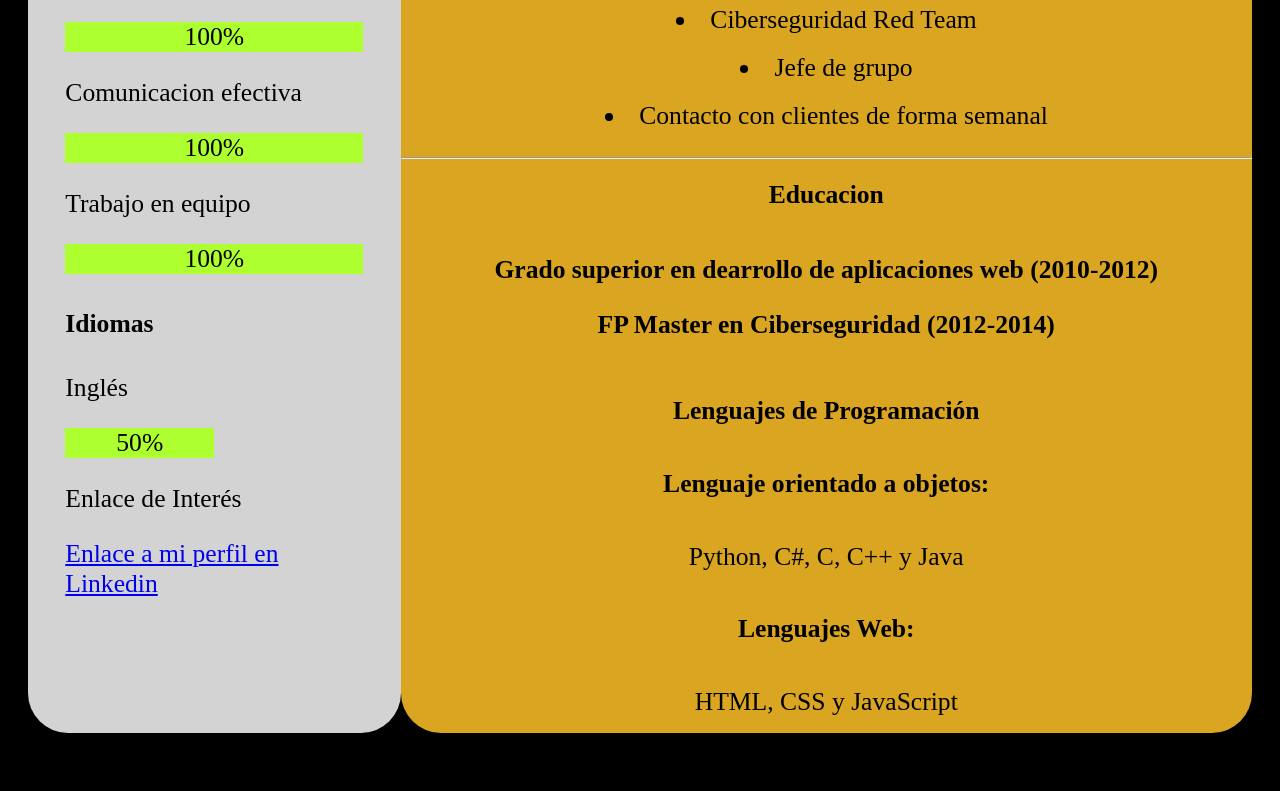
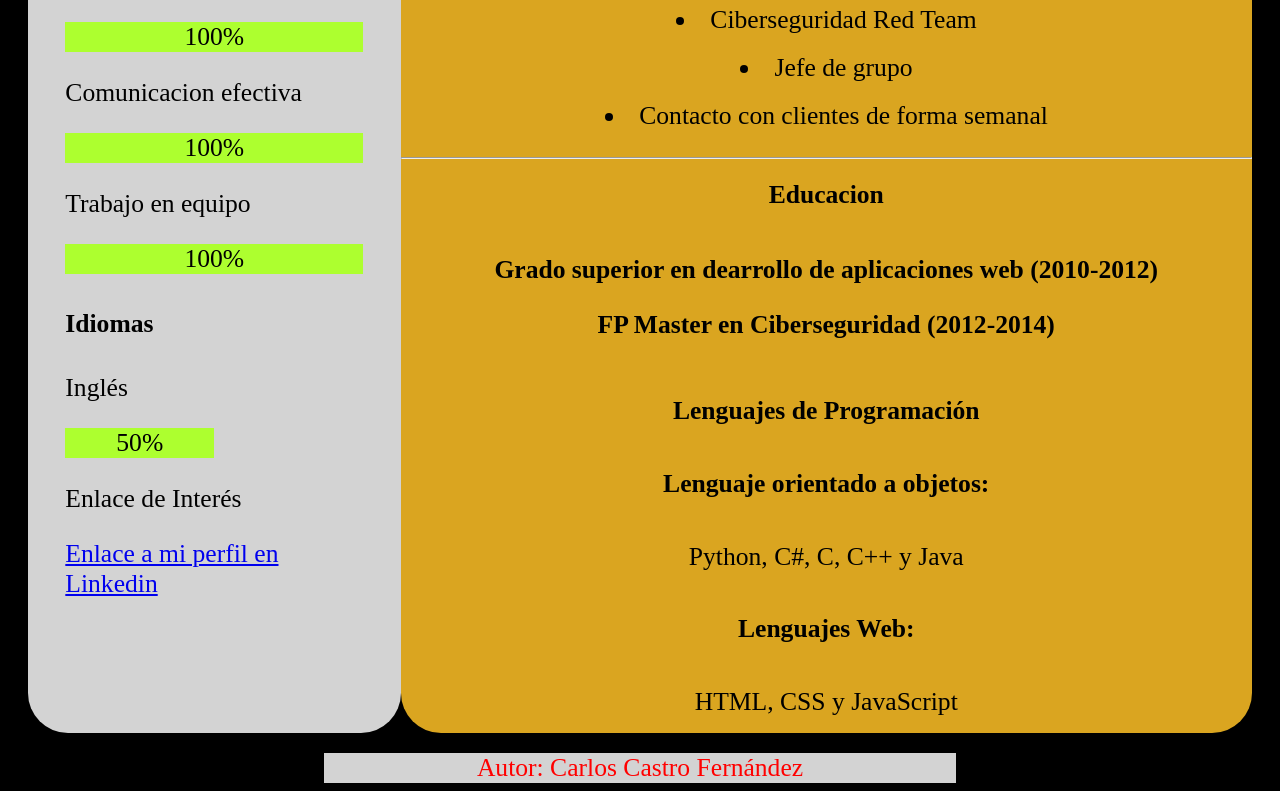
Before and after one commit to CarlosCastroFernandez/NuevaVersionCV, a plain HTML site: page nuevaVersionCV/index.html in a window 1280 px wide. Shown: the part 1043-1834 px from the top of the page. Before the commit the page ends 1796 px from the top, so only its background shows below. Drawn offline with Linux system fonts and the light colour scheme.

Commit message:
actualizacion

```diff
--- a/nuevaVersionCV/index.css
+++ b/nuevaVersionCV/index.css
@@ -66,6 +66,14 @@ h3 {
     border-radius: var(--forma-borde);
     width:100%;
 }
+footer{
+    color:red;
+    text-align:center;
+    font-size:var(--forma-letras);
+    background-color:var(--color-fondo-caja2);
+    width:50%;
+    margin:0 auto;
+}
 
 @media only screen and (max-width:800px){
     .container{
--- a/nuevaVersionCV/index.html
+++ b/nuevaVersionCV/index.html
@@ -95,15 +95,9 @@
             <h5>Lenguajes Web:</h5>
             <p>HTML, CSS y JavaScript</p>
 
-
-
-
-
             </div>
 
-
-
     </section>
-
+    <footer> Autor: Carlos Castro Fernández</footer>
     </body>
 </html>
```
